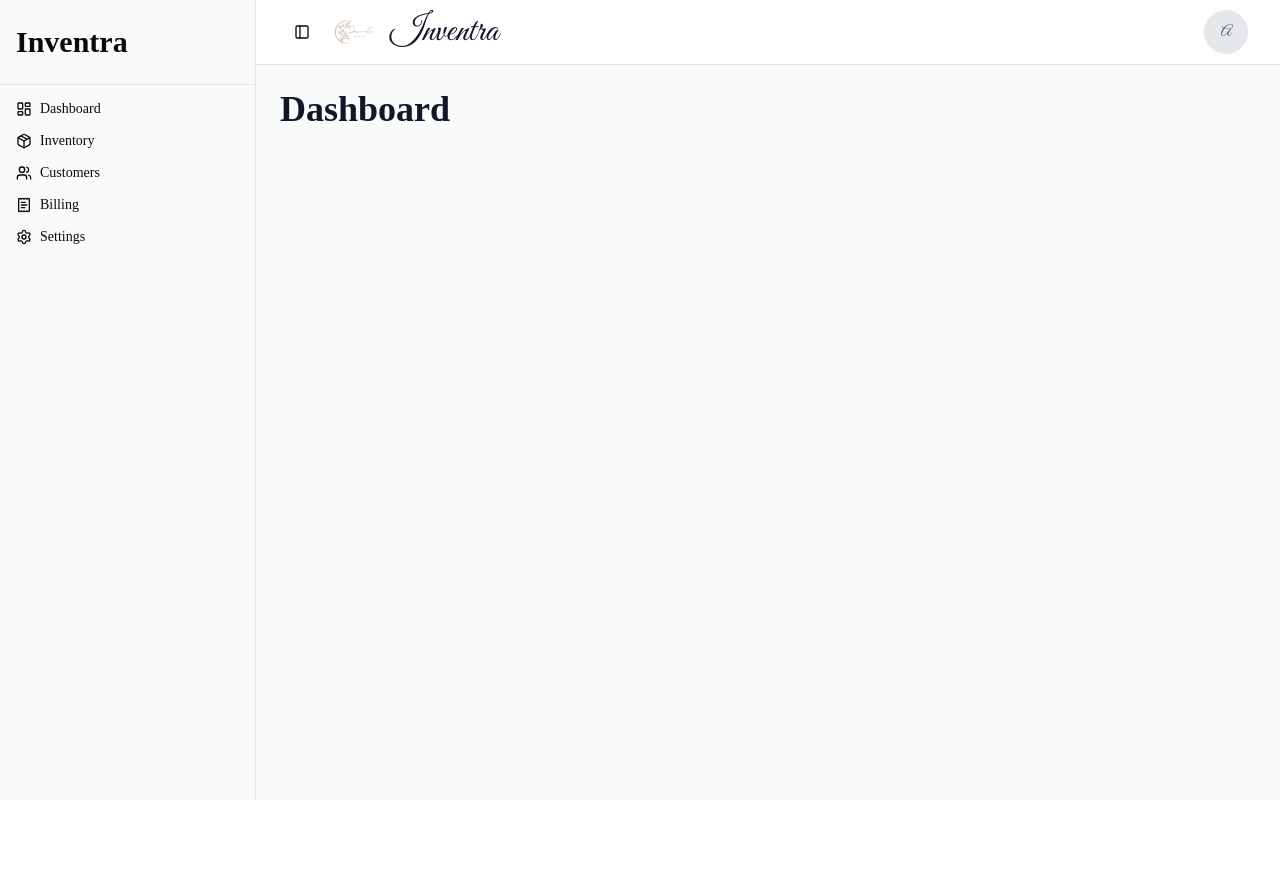
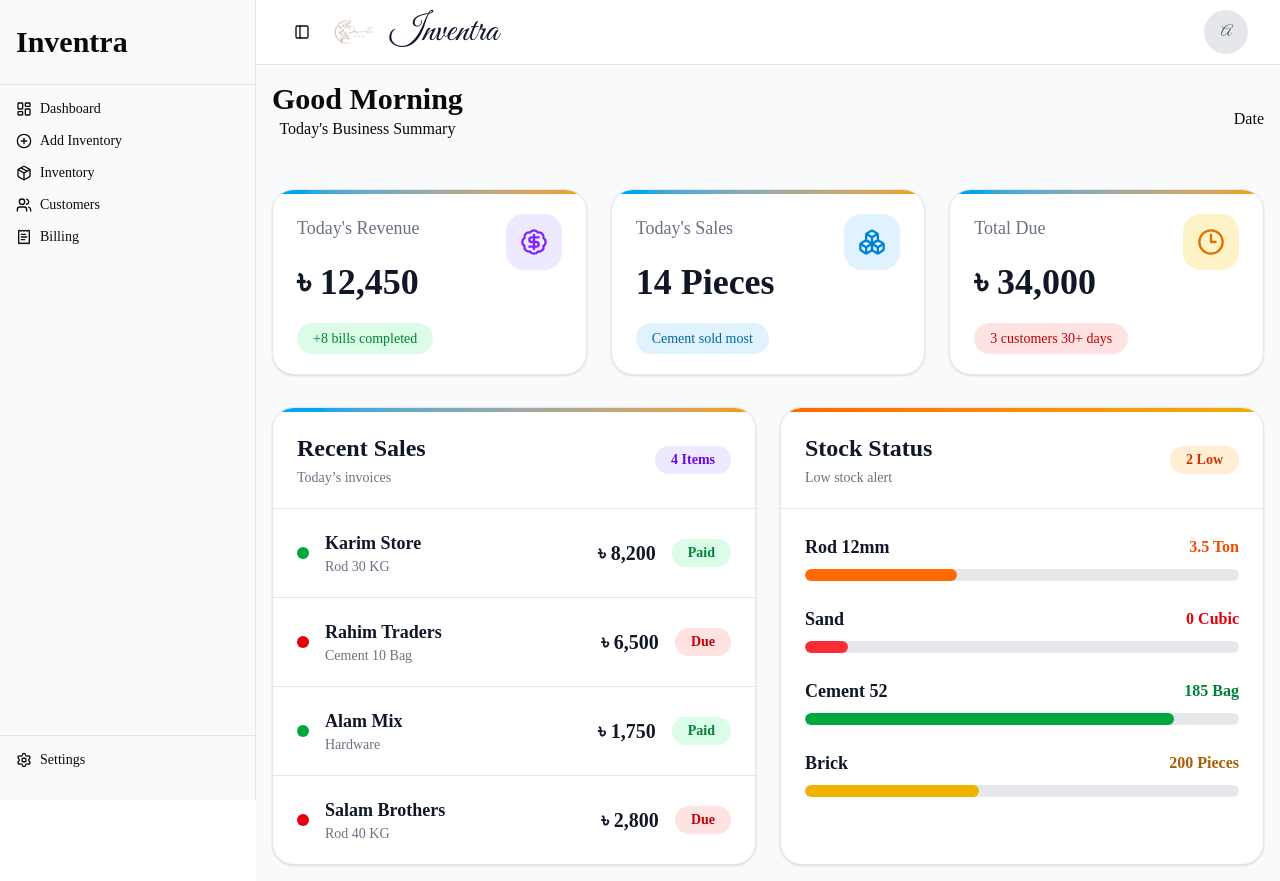
Before and after one commit to azizul-dev/inventra, a Next.js app: page / in a window 1280 px wide. Before the commit the page ends 800 px from the top, so only its background shows below. Built offline with nearby package versions, Linux system fonts and the light colour scheme.

Commit message:
home page all design added

```diff
--- a/next.config.mjs
+++ b/next.config.mjs
@@ -2,6 +2,7 @@
 const nextConfig = {
   /* config options here */
   reactCompiler: true,
+   devIndicators: false,
 };
 
 export default nextConfig;
--- a/src/app/globals.css
+++ b/src/app/globals.css
@@ -127,3 +127,21 @@
     @apply font-sans;
     }
 }
+
+@keyframes gradientMove {
+  0% {
+    background-position: 0% 50%;
+  }
+
+  50% {
+    background-position: 100% 50%;
+  }
+
+  100% {
+    background-position: 0% 50%;
+  }
+}
+
+.animate-gradient {
+  animation: gradientMove 4s ease infinite;
+}
--- a/src/app/page.js
+++ b/src/app/page.js
@@ -1,15 +1,15 @@
+import DashboardHeader from "@/components/dashboard/DashboardHeader";
+import DashboardTables from "@/components/dashboard/DashboardTables";
 import Navbar from "@/components/dashboard/Navbar";
+import StatsCard from "@/components/dashboard/StatsCard";
 
 export default function Home() {
   return (
     <main className="min-h-screen bg-gray-50">
       <Navbar />
-
-      <div className="p-6">
-        <h1 className="text-4xl font-bold text-gray-900">
-          Dashboard
-        </h1>
-      </div>
+      <DashboardHeader/>
+      <StatsCard/>
+      <DashboardTables/>
     </main>
   );
 }
--- a/src/components/dashboard/AppSidebar.jsx
+++ b/src/components/dashboard/AppSidebar.jsx
@@ -11,6 +11,7 @@ import {
   SidebarMenuButton,
   SidebarMenuItem,
   SidebarHeader,
+  SidebarFooter,
 } from "@/components/ui/sidebar";
 
 import {
@@ -19,6 +20,8 @@ import {
   Users,
   ReceiptText,
   Settings,
+  IoAddCircleOutline,
+  PlusCircle,
 } from "lucide-react";
 
 const items = [
@@ -26,6 +29,11 @@ const items = [
     title: "Dashboard",
     url: "/",
     icon: LayoutDashboard,
+  },
+  {
+    title: "Add Inventory",
+    url: "/add-inventory",
+    icon: PlusCircle,
   },
   {
     title: "Inventory",
@@ -42,11 +50,11 @@ const items = [
     url: "/billing",
     icon: ReceiptText,
   },
-  {
-    title: "Settings",
-    url: "/settings",
-    icon: Settings,
-  },
+  // {
+  //   title: "Settings",
+  //   url: "/settings",
+  //   icon: Settings,
+  // },
 ];
 
 export function AppSidebar() {
@@ -54,9 +62,7 @@ export function AppSidebar() {
     <Sidebar>
       <SidebarHeader className="border-b">
         <div className="flex items-center gap-3 px-2 py-4">
-          <h1 className="text-3xl font-bold">
-            Inventra
-          </h1>
+          <h1 className="text-3xl font-bold">Inventra</h1>
         </div>
       </SidebarHeader>
 
@@ -67,10 +73,7 @@ export function AppSidebar() {
               {items.map((item) => (
                 <SidebarMenuItem key={item.title}>
                   <SidebarMenuButton asChild>
-                    <Link
-                      href={item.url}
-                      className="flex items-center gap-2"
-                    >
+                    <Link href={item.url} className="flex items-center gap-2">
                       <item.icon className="h-5 w-5" />
 
                       <span>{item.title}</span>
@@ -82,6 +85,20 @@ export function AppSidebar() {
           </SidebarGroupContent>
         </SidebarGroup>
       </SidebarContent>
+      <SidebarFooter className="border-t mb-4">
+        <div>
+          <SidebarMenu>
+            <SidebarMenuItem>
+              <SidebarMenuButton asChild>
+                <Link href="/settings" className="flex items-center gap-2">
+                  <Settings className="h-5 w-5" />
+                  <span>Settings</span>
+                </Link>
+              </SidebarMenuButton>
+            </SidebarMenuItem>
+          </SidebarMenu>
+        </div>
+      </SidebarFooter>
     </Sidebar>
   );
 }
--- /dev/null
+++ b/src/components/dashboard/DashboardHeader.jsx
@@ -0,0 +1,17 @@
+import React from 'react';
+
+const DashboardHeader = () => {
+    return (
+        <div className=' max-w-7xl mx-auto md:flex justify-between items-center gap-4 p-4 space-y-4'>
+            <div className=' text-center'>
+                <h2 className=' font-bold text-3xl'>Good Morning</h2>
+                <p className=''>Today's Business Summary</p>
+            </div>
+            <div>
+                <h2>Date</h2>
+            </div>
+        </div>
+    );
+};
+
+export default DashboardHeader;
--- /dev/null
+++ b/src/components/dashboard/DashboardTables.jsx
@@ -0,0 +1,183 @@
+const recentSales = [
+  {
+    name: "Karim Store",
+    product: "Rod 30 KG",
+    amount: "৳ 8,200",
+    status: "Paid",
+    color: "bg-green-100 text-green-700",
+    dot: "bg-green-600",
+  },
+
+  {
+    name: "Rahim Traders",
+    product: "Cement 10 Bag",
+    amount: "৳ 6,500",
+    status: "Due",
+    color: "bg-red-100 text-red-700",
+    dot: "bg-red-600",
+  },
+
+  {
+    name: "Alam Mix",
+    product: "Hardware",
+    amount: "৳ 1,750",
+    status: "Paid",
+    color: "bg-green-100 text-green-700",
+    dot: "bg-green-600",
+  },
+
+  {
+    name: "Salam Brothers",
+    product: "Rod 40 KG",
+    amount: "৳ 2,800",
+    status: "Due",
+    color: "bg-red-100 text-red-700",
+    dot: "bg-red-600",
+  },
+];
+
+const stockItems = [
+  {
+    name: "Rod 12mm",
+    stock: "3.5 Ton",
+    width: "35%",
+    color: "bg-orange-500",
+    text: "text-orange-600",
+  },
+
+  {
+    name: "Sand",
+    stock: "0 Cubic",
+    width: "10%",
+    color: "bg-red-500",
+    text: "text-red-600",
+  },
+
+  {
+    name: "Cement 52",
+    stock: "185 Bag",
+    width: "85%",
+    color: "bg-green-600",
+    text: "text-green-700",
+  },
+
+  {
+    name: "Brick",
+    stock: "200 Pieces",
+    width: "40%",
+    color: "bg-yellow-500",
+    text: "text-yellow-700",
+  },
+];
+
+const DashboardTables = () => {
+  return (
+    <div className="grid grid-cols-1 gap-6 xl:grid-cols-2 p-4 max-w-7xl mx-auto">
+      {/* RECENT SALES */}
+      <div className="overflow-hidden rounded-3xl border border-gray-200 bg-white shadow-sm">
+        <div className="h-1 bg-gradient-to-r from-violet-500 via-sky-500 to-amber-500 bg-[length:200%_200%] animate-gradient" />
+
+        <div className="flex items-center justify-between border-b px-6 py-5">
+          <div>
+            <h2 className="text-2xl font-bold text-gray-900">
+              Recent Sales
+            </h2>
+
+            <p className="mt-1 text-sm text-gray-500">
+              Today’s invoices
+            </p>
+          </div>
+
+          <div className="rounded-full bg-violet-100 px-4 py-1 text-sm font-semibold text-violet-700">
+            4 Items
+          </div>
+        </div>
+
+        <div className="divide-y">
+          {recentSales.map((sale, index) => (
+            <div
+              key={index}
+              className="flex items-center justify-between px-6 py-5 transition-all duration-300 hover:bg-gray-50"
+            >
+              <div className="flex items-center gap-4">
+                <div
+                  className={`h-3 w-3 rounded-full ${sale.dot}`}
+                />
+
+                <div>
+                  <h3 className="text-lg font-semibold text-gray-900">
+                    {sale.name}
+                  </h3>
+
+                  <p className="text-sm text-gray-500">
+                    {sale.product}
+                  </p>
+                </div>
+              </div>
+
+              <div className="flex items-center gap-4">
+                <h2 className="text-xl font-bold text-gray-900">
+                  {sale.amount}
+                </h2>
+
+                <span
+                  className={`rounded-full px-4 py-1 text-sm font-semibold ${sale.color}`}
+                >
+                  {sale.status}
+                </span>
+              </div>
+            </div>
+          ))}
+        </div>
+      </div>
+
+      {/* STOCK STATUS */}
+      <div className="overflow-hidden rounded-3xl border border-gray-200 bg-white shadow-sm">
+        <div className="h-1 bg-gradient-to-r from-pink-500 via-orange-500 to-yellow-500 bg-[length:200%_200%] animate-gradient" />
+
+        <div className="flex items-center justify-between border-b px-6 py-5">
+          <div>
+            <h2 className="text-2xl font-bold text-gray-900">
+              Stock Status
+            </h2>
+
+            <p className="mt-1 text-sm text-gray-500">
+              Low stock alert
+            </p>
+          </div>
+
+          <div className="rounded-full bg-orange-100 px-4 py-1 text-sm font-semibold text-orange-700">
+            2 Low
+          </div>
+        </div>
+
+        <div className="space-y-6 px-6 py-6">
+          {stockItems.map((item, index) => (
+            <div key={index}>
+              <div className="mb-2 flex items-center justify-between">
+                <h3 className="text-lg font-semibold text-gray-900">
+                  {item.name}
+                </h3>
+
+                <span
+                  className={`font-bold ${item.text}`}
+                >
+                  {item.stock}
+                </span>
+              </div>
+
+              <div className="h-3 overflow-hidden rounded-full bg-gray-200">
+                <div
+                  className={`h-full rounded-full ${item.color}`}
+                  style={{ width: item.width }}
+                />
+              </div>
+            </div>
+          ))}
+        </div>
+      </div>
+    </div>
+  );
+};
+
+export default DashboardTables;
--- /dev/null
+++ b/src/components/dashboard/StatsCard.jsx
@@ -0,0 +1,87 @@
+"use client";
+
+import { BadgeDollarSign, Boxes, Clock3 } from "lucide-react";
+
+const stats = [
+  {
+    title: "Today's Revenue",
+    value: "৳ 12,450",
+    description: "+8 bills completed",
+    icon: BadgeDollarSign,
+    iconBg: "bg-violet-100",
+    iconColor: "text-violet-600",
+    borderColor: "border-t-violet-500",
+    badgeBg: "bg-green-100",
+    badgeText: "text-green-700",
+  },
+  {
+    title: "Today's Sales",
+    value: "14 Pieces",
+    description: "Cement sold most",
+    icon: Boxes,
+    iconBg: "bg-sky-100",
+    iconColor: "text-sky-600",
+    borderColor: "border-t-sky-500",
+    badgeBg: "bg-sky-100",
+    badgeText: "text-sky-700",
+  },
+  {
+    title: "Total Due",
+    value: "৳ 34,000",
+    description: "3 customers 30+ days",
+    icon: Clock3,
+    iconBg: "bg-amber-100",
+    iconColor: "text-amber-600",
+    borderColor: "border-t-amber-500",
+    badgeBg: "bg-red-100",
+    badgeText: "text-red-700",
+  },
+];
+
+const StatsCard = () => {
+  return (
+    <div className="max-w-7xl mx-auto grid gap-6 p-4 md:grid-cols-2 xl:grid-cols-3">
+      {stats.map((item, index) => {
+        const Icon = item.icon;
+
+        return (
+          <div
+            key={index}
+            className="group relative overflow-hidden rounded-3xl border border-gray-200 bg-white p-6 shadow-sm transition-all duration-300 hover:-translate-y-1 hover:shadow-xl"
+          >
+            <div className="absolute inset-x-0 top-0 h-1 bg-gradient-to-r from-violet-500 via-sky-500 to-amber-500 bg-[length:200%_200%] animate-gradient" />
+
+            <div className="flex items-start justify-between">
+              <div>
+                <h3 className="text-lg font-medium text-gray-500">
+                  {item.title}
+                </h3>
+
+                <h2 className="mt-5 text-4xl font-bold text-gray-900">
+                  {item.value}
+                </h2>
+              </div>
+
+              <div
+                className={`flex h-14 w-14 items-center justify-center rounded-2xl ${item.iconBg}`}
+              >
+                <Icon className={`h-7 w-7 ${item.iconColor}`} />
+              </div>
+            </div>
+
+
+            <div className="mt-6">
+              <span
+                className={`rounded-full px-4 py-2 text-sm font-medium ${item.badgeBg} ${item.badgeText}`}
+              >
+                {item.description}
+              </span>
+            </div>
+          </div>
+        );
+      })}
+    </div>
+  );
+};
+
+export default StatsCard;
```
